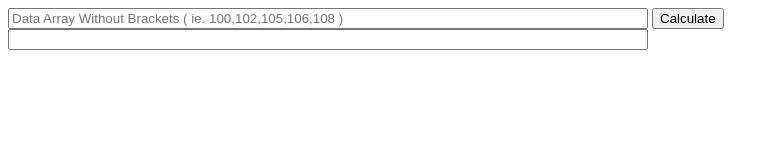
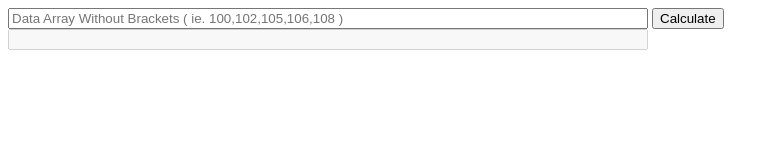
Before and after one commit to bustavo/simpancreas_predictor, a plain HTML site: page index.html in a window 1280 px wide. Shown: the whole page, without its empty margins (0-779 px from the left). Drawn offline with nearby package versions, Linux system fonts and the light colour scheme.

Commit message:
disabled output field

```diff
--- a/index.html
+++ b/index.html
@@ -189,7 +189,7 @@
   <button type="submit" id="calculate">Calculate</button>
 
   <br/>
-  <input type="text" style="width: 50%;" id="prediction">
+  <input type="text" style="width: 50%;" id="prediction" disabled=true>
 
   <script type="text/javascript">
   $("#calculate").click(function(){
```
